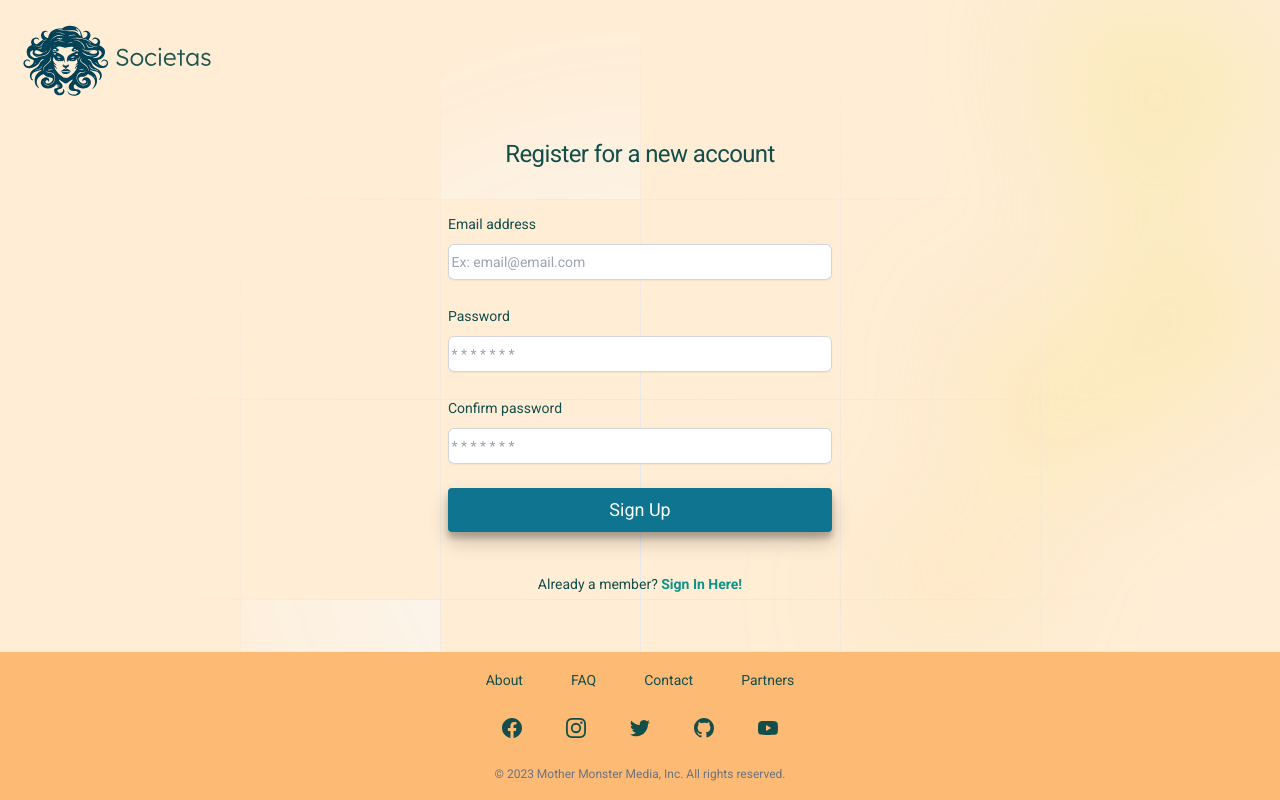
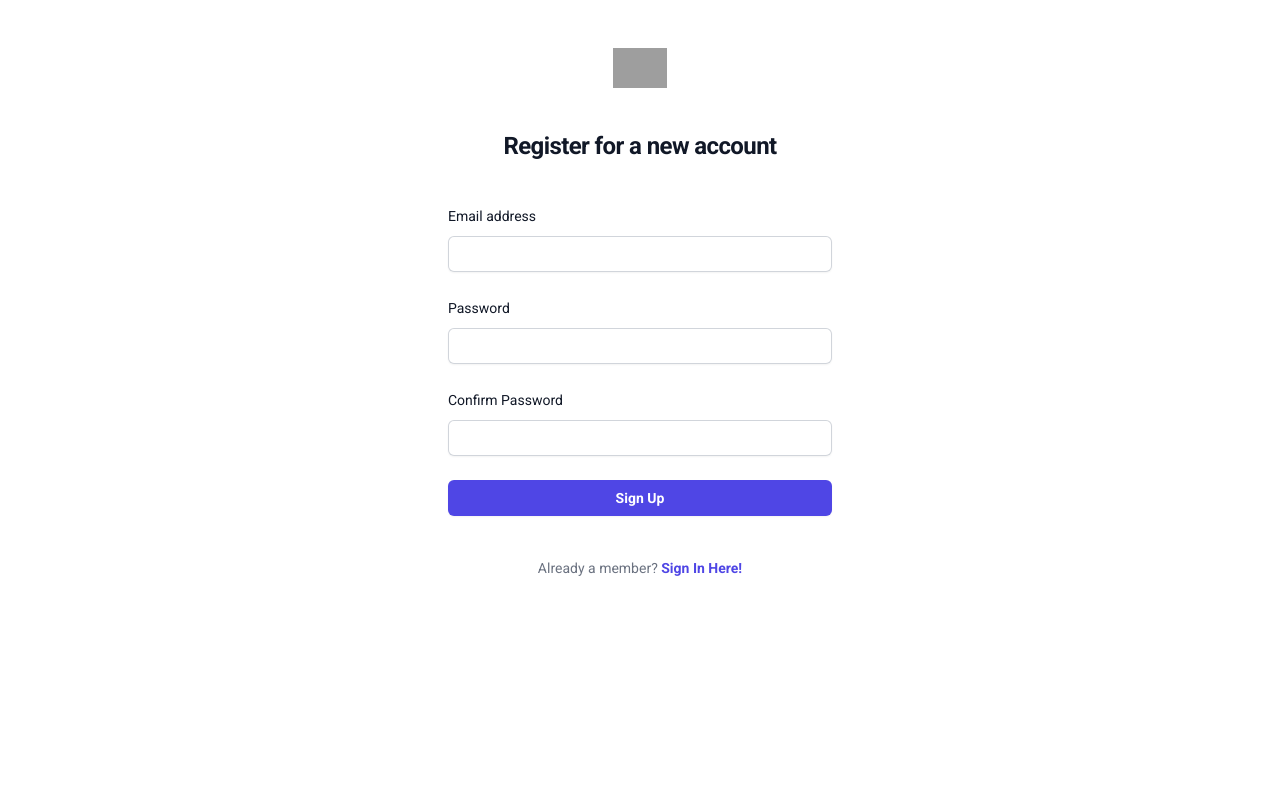
Before and after one commit to hopeVaughn/p2p, a React (Vite) app in the folder apps/client/: page /register in a window 1280 px wide. Built offline with nearby package versions, Linux system fonts and the light colour scheme; grey boxes are pictures that could not be loaded.

Commit message:
add signin and register page to new tree

```diff
--- a/apps/client/src/App.tsx
+++ b/apps/client/src/App.tsx
@@ -1,7 +1,7 @@
 import { RouterProvider, createBrowserRouter } from "react-router-dom";
 import { ProtectedRoute } from "./Pages/Components";
 import { AuthProvider } from "./utils/context";
-import { Home, PageNotFound, Register } from './Pages';
+import { Home, PageNotFound, SignupRegister } from './Pages';
 import { Profile, AddBathroom, Search } from "./Pages/Protected_Routes";
 const routes = [
   {
@@ -11,7 +11,7 @@ const routes = [
   },
   {
     path: "/register",
-    element: <Register />
+    element: <SignupRegister />
   },
   {
     path: "/user",
--- a/apps/client/src/Pages/Components/ContactSection.tsx
+++ b/apps/client/src/Pages/Components/ContactSection.tsx
@@ -29,24 +29,24 @@ const contacts: ContactInfo[] = [
   },
 ];
 
-const locations: ContactInfo[] = [
-  {
-    title: 'Los Angeles',
-    address: ['4556 Brendan Ferry', 'Los Angeles, CA 90210'],
-  },
-  {
-    title: 'New York',
-    address: ['886 Walter Street', 'New York, NY 12345'],
-  },
-  {
-    title: 'Toronto',
-    address: ['7363 Cynthia Pass', 'Toronto, ON N3Y 4H8'],
-  },
-  {
-    title: 'Chicago',
-    address: ['726 Mavis Island', 'Chicago, IL 60601'],
-  },
-];
+// const locations: ContactInfo[] = [
+//   {
+//     title: 'Los Angeles',
+//     address: ['4556 Brendan Ferry', 'Los Angeles, CA 90210'],
+//   },
+//   {
+//     title: 'New York',
+//     address: ['886 Walter Street', 'New York, NY 12345'],
+//   },
+//   {
+//     title: 'Toronto',
+//     address: ['7363 Cynthia Pass', 'Toronto, ON N3Y 4H8'],
+//   },
+//   {
+//     title: 'Chicago',
+//     address: ['726 Mavis Island', 'Chicago, IL 60601'],
+//   },
+// ];
 
 export default function ContactSection() {
   return (
@@ -86,7 +86,7 @@ export default function ContactSection() {
               ))}
             </div>
           </header>
-          <div className="grid grid-cols-1 gap-x-8 gap-y-10 pt-16 lg:grid-cols-3">
+          {/* <div className="grid grid-cols-1 gap-x-8 gap-y-10 pt-16 lg:grid-cols-3">
             <div>
               <h2 className="text-3xl font-bold tracking-tight text-gray-900">Locations</h2>
               <p className="mt-4 leading-7 text-gray-600">
@@ -105,7 +105,7 @@ export default function ContactSection() {
                 </div>
               ))}
             </div>
-          </div>
+          </div> */}
         </article>
       </div>
     </section>
--- /dev/null
+++ b/apps/client/src/Pages/SignupRegister.tsx
@@ -0,0 +1,153 @@
+import React, { useState, useRef } from "react";
+import { useAuth } from "../utils/hooks";
+import { useNavigate } from 'react-router-dom';
+
+export default function SignupRegister() {
+  const [registered, setRegistered] = useState<boolean>(false);
+  const [passwordError, setPasswordError] = useState<string | null>(null);
+  const emailRef = useRef<HTMLInputElement>(null);
+  const passwordRef = useRef<HTMLInputElement>(null);
+  const confirmPasswordRef = useRef<HTMLInputElement>(null);
+
+  const { signUp, signIn } = useAuth();
+  const navigate = useNavigate();
+
+  const handleAction = async () => {
+    const email = emailRef.current?.value;
+    const password = passwordRef.current?.value;
+    const confirmPassword = confirmPasswordRef.current?.value;
+
+    console.log("Email:", email);
+    console.log("Password:", password);
+    console.log("Is registered:", registered);
+
+    if (!registered && password !== confirmPassword) {
+      setPasswordError("Passwords do not match.");
+      return;
+    }
+    if (email && password) {
+      let success = false;
+      if (registered) {
+        success = await signIn(email, password);
+      } else {
+        success = await signUp(email, password);
+      }
+
+      if (success) {
+        navigate('/user/search');
+      }
+    }
+  };
+
+  const handleSubmit = (event: React.FormEvent) => {
+    event.preventDefault();
+    handleAction();
+  };
+
+  const toggleRegistration = (event: React.MouseEvent<HTMLAnchorElement>) => {
+    event.preventDefault();
+    setRegistered(!registered);
+  };
+
+  return (
+    <>
+      <div className="flex min-h-full flex-1 flex-col justify-center px-6 py-12 lg:px-8">
+        <div className="sm:mx-auto sm:w-full sm:max-w-sm">
+          <img
+            className="mx-auto h-10 w-auto"
+            src="https://tailwindui.com/img/logos/mark.svg?color=indigo&shade=600"
+            alt="Your Company"
+          />
+          <h2 className="mt-10 text-center text-2xl font-bold leading-9 tracking-tight text-gray-900">
+            {registered ? "Sign in to your account" : "Register for a new account"}
+          </h2>
+        </div>
+        <div className="mt-10 sm:mx-auto sm:w-full sm:max-w-sm">
+          <form className="space-y-6" onSubmit={handleSubmit}>
+            <div>
+              <label htmlFor="email" className="block text-sm font-medium leading-6 text-gray-900">
+                Email address
+              </label>
+              <div className="mt-2">
+                <input
+                  ref={emailRef}
+                  id="email"
+                  name="email"
+                  type="email"
+                  autoComplete="email"
+                  required
+                  className="block w-full rounded-md border-0 py-1.5 text-gray-900 shadow-sm ring-1 ring-inset ring-gray-300 placeholder:text-gray-400 focus:ring-2 focus:ring-inset focus:ring-indigo-600 sm:text-sm sm:leading-6"
+                />
+              </div>
+            </div>
+            <div>
+              <div className="flex items-center justify-between">
+                <label htmlFor="password" className="block text-sm font-medium leading-6 text-gray-900">
+                  Password
+                </label>
+                {registered && (
+                  <div className="text-sm">
+                    <a href="#" className="font-semibold text-indigo-600 hover:text-indigo-500">
+                      Forgot password?
+                    </a>
+                  </div>
+                )}
+              </div>
+              <div className="mt-2">
+                <input
+                  ref={passwordRef}
+                  id="password"
+                  name="password"
+                  type="password"
+                  autoComplete="current-password"
+                  required
+                  className="block w-full rounded-md border-0 py-1.5 text-gray-900 shadow-sm ring-1 ring-inset ring-gray-300 placeholder:text-gray-400 focus:ring-2 focus:ring-inset focus:ring-indigo-600 sm:text-sm sm:leading-6"
+                />
+              </div>
+            </div>
+            {!registered && (
+              <div>
+                <label htmlFor="confirmPassword" className="block text-sm font-medium leading-6 text-gray-900">
+                  Confirm Password
+                </label>
+                <div className="mt-2">
+                  <input
+                    ref={confirmPasswordRef}
+                    id="confirmPassword"
+                    name="confirmPassword"
+                    type="password"
+                    required
+                    className="block w-full rounded-md border-0 py-1.5 text-gray-900 shadow-sm ring-1 ring-inset ring-gray-300 placeholder:text-gray-400 focus:ring-2 focus:ring-inset focus:ring-indigo-600 sm:text-sm sm:leading-6"
+                  />
+                </div>
+              </div>
+            )}
+            <div>
+              <button
+                type="submit"
+                className="flex w-full justify-center rounded-md bg-indigo-600 px-3 py-1.5 text-sm font-semibold leading-6 text-white shadow-sm hover:bg-indigo-500 focus-visible:outline focus-visible:outline-2 focus-visible:outline-offset-2 focus-visible:outline-indigo-600"
+              >
+                {registered ? 'Sign In' : 'Sign Up'}
+              </button>
+            </div>
+          </form>
+          <p className="mt-10 text-center text-sm text-gray-500">
+            {registered ? (
+              <span>Not a member?{' '}
+                <a href="#" onClick={toggleRegistration} className="font-semibold leading-6 text-indigo-600 hover:text-indigo-500">
+                  Register For Free Here!
+                </a>
+              </span>
+            ) : (
+              <span>Already a member?{' '}
+                <a href="#" onClick={toggleRegistration} className="font-semibold leading-6 text-indigo-600 hover:text-indigo-500">
+                  Sign In Here!
+                </a>
+              </span>
+            )}
+          </p>
+        </div>
+      </div>
+    </>
+  );
+};
--- a/apps/client/src/Pages/index.ts
+++ b/apps/client/src/Pages/index.ts
@@ -3,6 +3,7 @@ import Landing from './Landing';
 import PageNotFound from './PageNotFound';
 import Register from './Register';
 export { default as Home } from './Home';
+export { default as SignupRegister } from './SignupRegister';
 export {
   Error,
   Landing,
```
